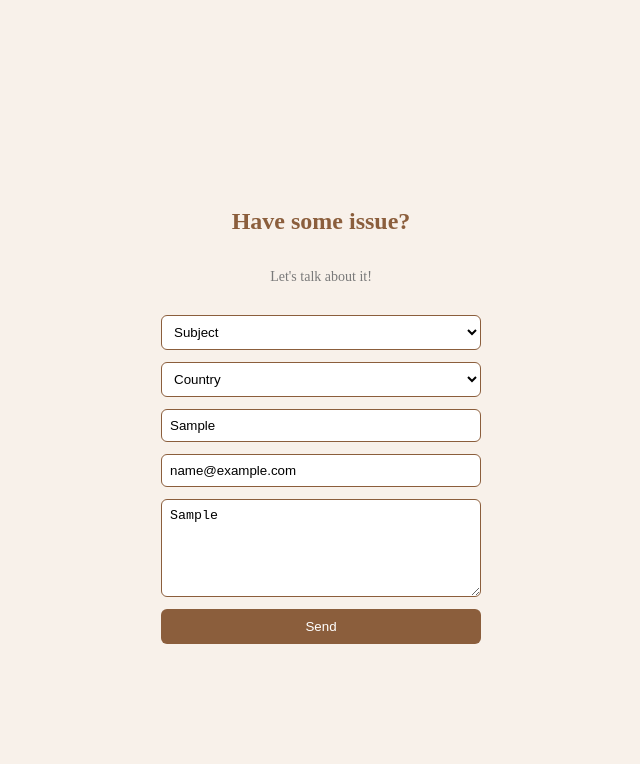
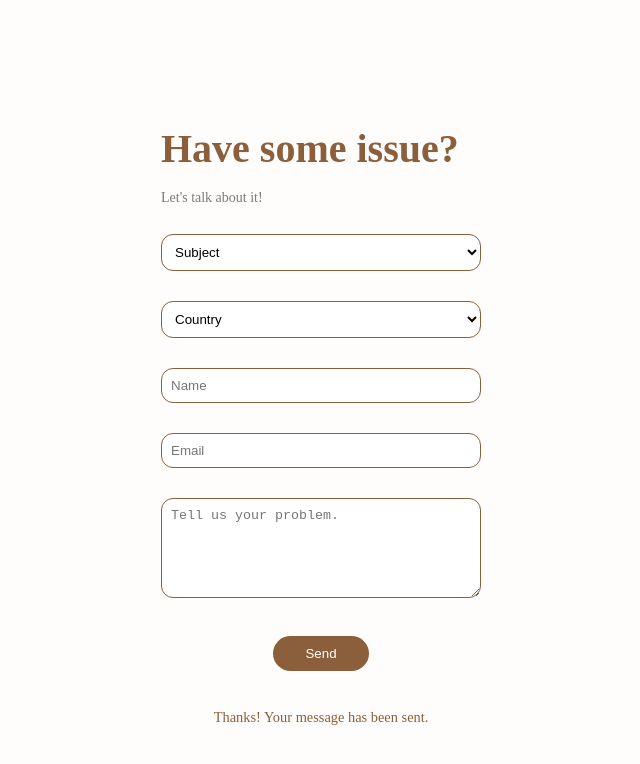
Before and after one commit to Aiimaar/FantasticGroup, a React (Vite) app in the folder frontend/: page /contact-form in a window 1280 px wide. Both pictures are taken after typing "Sample", "name@example.com", "Sample" into the empty fields and a click on the button "Send". Shown: the top 764 px of the page, without its empty margins (319-959 px from the left). Built offline with nearby package versions, Linux system fonts and the light colour scheme; no server answers.

Commit message:
Contact Form finished

```diff
--- a/frontend/src/components/ContactFormComp/ContactFormComp.css
+++ b/frontend/src/components/ContactFormComp/ContactFormComp.css
@@ -4,19 +4,30 @@
     align-items: center;
     justify-content: center;
     min-height: 100vh;
-    background-color: #f8f1ea;
+    background-color: #FFFDFB;
     padding: 16px;
   }
 
+  .contact-form-comp-title,
+  .contact-form-comp-subtitle {
+    width: 100%;
+    max-width: 320px;
+    text-align: left;
+    margin-left: auto;
+    margin-right: auto;
+  }
+
   .contact-form-comp-title {
-    font-size: 1.5rem;
+    font-size: 2.5rem;
     font-weight: bold;
     color: #8b5e3c;
+    margin-bottom: 4px;
   }
 
   .contact-form-comp-subtitle {
     font-size: 0.875rem;
     color: #7a7a7a;
+    margin-bottom: 12px;
   }
 
   .contact-form-comp-form {
@@ -25,16 +36,16 @@
     margin-top: 16px;
     display: flex;
     flex-direction: column;
-    gap: 12px;
+    gap: 30px;
   }
 
   .contact-form-comp-select,
   .contact-form-comp-input,
   .contact-form-comp-textarea {
     width: auto;
-    padding: 8px;
+    padding: 9px;
     border: 1px solid #8b5e3c;
-    border-radius: 6px;
+    border-radius: 12px;
     background-color: #fff;
   }
 
@@ -43,15 +54,23 @@
   }
 
   .contact-form-comp-button {
-    width: 100%;
+    width: 30%;
     padding: 10px;
     background-color: #8b5e3c;
     color: white;
     border: none;
-    border-radius: 6px;
+    border-radius: 30px;
     cursor: pointer;
+    margin: 8px auto 0 auto;
   }
 
   .contact-form-comp-button:hover {
     background-color: #6d452e;
   }
+
+  .contact-form-comp-success {
+    color: #8b5e3c;
+    font-size: 0.9rem;
+    text-align: center;
+    margin-top: 8px;
+  }
--- a/frontend/src/components/ContactFormComp/ContactFormComp.jsx
+++ b/frontend/src/components/ContactFormComp/ContactFormComp.jsx
@@ -11,6 +11,8 @@ const ContactFormComp = () => {
     message: "",
   });
 
+  const [successMessage, setSuccessMessage] = useState("");
+
   const handleChange = (e) => {
     setFormData({ ...formData, [e.target.name]: e.target.value });
   };
@@ -18,8 +20,18 @@ const ContactFormComp = () => {
   const handleSubmit = async (e) => {
     e.preventDefault();
     try {
-      const response = await axios.post("/api/contact", formData);
-      console.log("Message sent:", response.data);
+      console.log("Message sent:", formData);
+      setFormData({
+        subject: "",
+        country: "",
+        name: "",
+        email: "",
+        message: "",
+      });
+
+      setSuccessMessage("Thanks! Your message has been sent.");
+
+      setTimeout(() => setSuccessMessage(""), 3000);
     } catch (error) {
       console.error("Error sending message:", error);
     }
@@ -47,8 +59,9 @@ const ContactFormComp = () => {
           className="contact-form-comp-select"
         >
           <option value="">Country</option>
-          <option value="USA">USA</option>
-          <option value="Mexico">Mexico</option>
+          <option value="Iceland">Iceland</option>
+          <option value="Denmark">Denmark</option>
+          <option value="Spain">Spain</option>
         </select>
         <input
           type="text"
@@ -76,9 +89,13 @@ const ContactFormComp = () => {
         <button
           type="submit"
           className="contact-form-comp-button"
+          onClick={handleSubmit}
         >
           Send
         </button>
+        {successMessage && (
+          <p className="contact-form-comp-success">{successMessage}</p>
+        )}
       </form>
     </div>
   );
```
